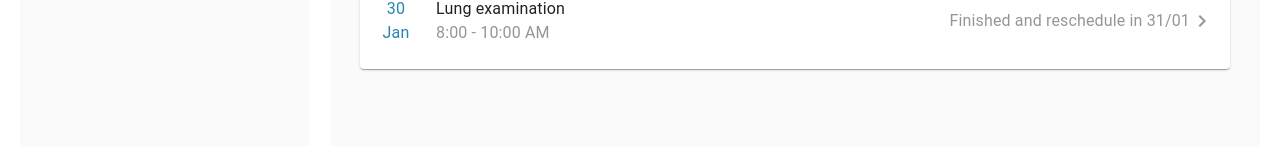
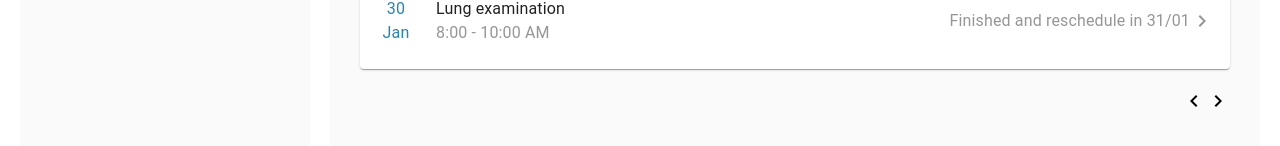
Before and after one commit to PhuongPhg/medical-management-website, a React (Create React App) app: page /profile in a window 1280 px wide. Shown: the part 390-536 px from the top of the page. Built offline with nearby package versions, Linux system fonts and the light colour scheme.

Commit message:
Add button to navigate page

```diff
--- a/src/views/profile.js
+++ b/src/views/profile.js
@@ -4,6 +4,7 @@ import Grid from '@material-ui/core/Grid';
 import { colors } from '../helpers/config';
 import { Card, CardContent, Typography, makeStyles } from "@material-ui/core";
 import NavigateNextIcon from '@material-ui/icons/NavigateNext';
+import NavigateBeforeIcon from '@material-ui/icons/NavigateBefore';
 
 const AppointmentCard = (props) => {
   const styles = useStyles();
@@ -24,14 +25,12 @@ const AppointmentCard = (props) => {
 						</Grid>
 					</Grid>
 					<Grid item direction="row">
-
-              {
-                props.finished ?
-                <Typography component="span" className={styles.status}>
-								  Finished and reschedule in {props.nextApm}
-                </Typography> : null
-              }
-							<NavigateNextIcon className={styles.next_btn} />
+						{props.finished ? (
+							<Typography component="span" className={styles.status}>
+								Finished and reschedule in {props.nextApm}
+							</Typography>
+						) : null}
+						<NavigateNextIcon className={styles.next_btn} />
 					</Grid>
 				</Grid>
 			</CardContent>
@@ -62,6 +61,10 @@ export default function Profile () {
 						</Typography>
             <AppointmentCard date="31 Jan" title="Lung examination" time="8:00 - 10:00 AM" finished={true} nextApm="01/02"/>
             <AppointmentCard date="30 Jan" title="Lung examination" time="8:00 - 10:00 AM" finished={true} nextApm="31/01"/>
+          </Grid>
+          <Grid container justify="flex-end">
+            <NavigateBeforeIcon />
+            <NavigateNextIcon />
           </Grid>
 				</Grid>
 			</Grid>
@@ -118,5 +121,5 @@ const useStyles = makeStyles((theme) => ({
   next_btn: {
     color: colors.additional_info,
     verticalAlign: 'middle',
-  }
+  },
 }));
```
